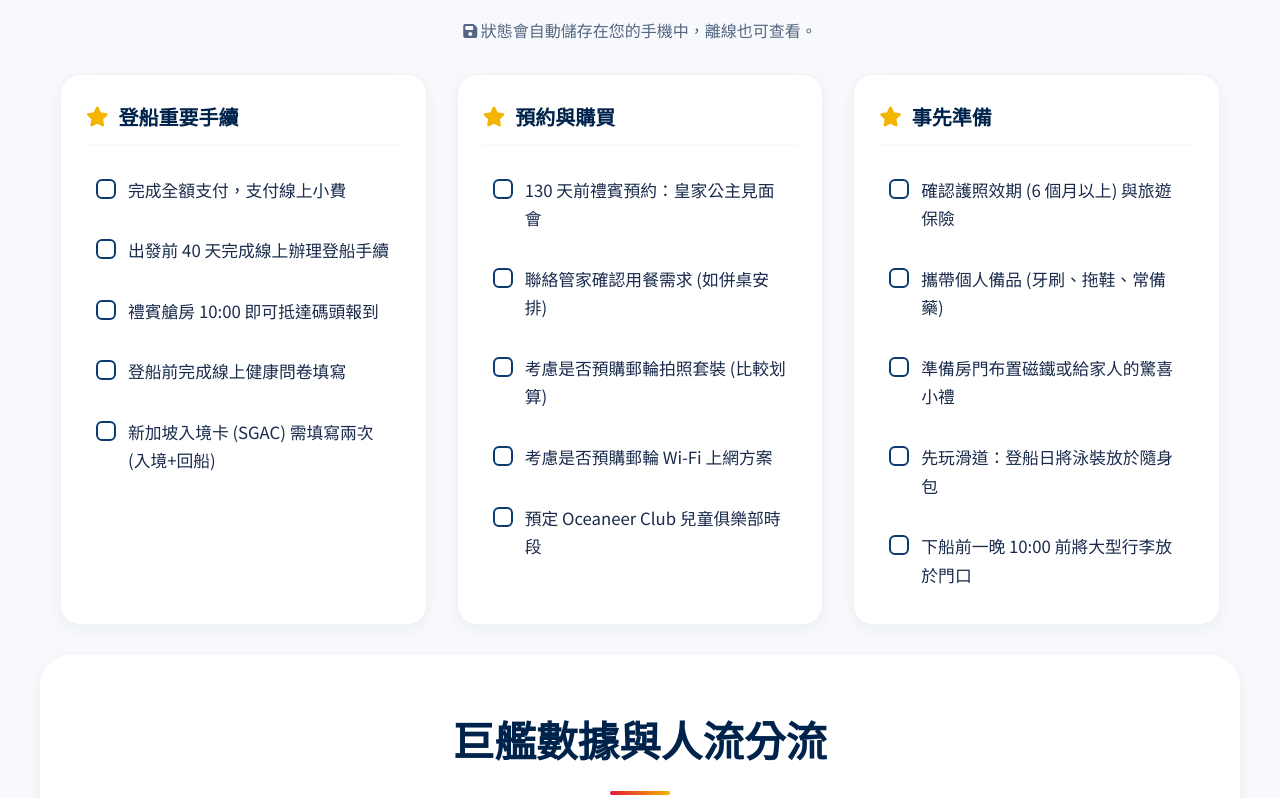
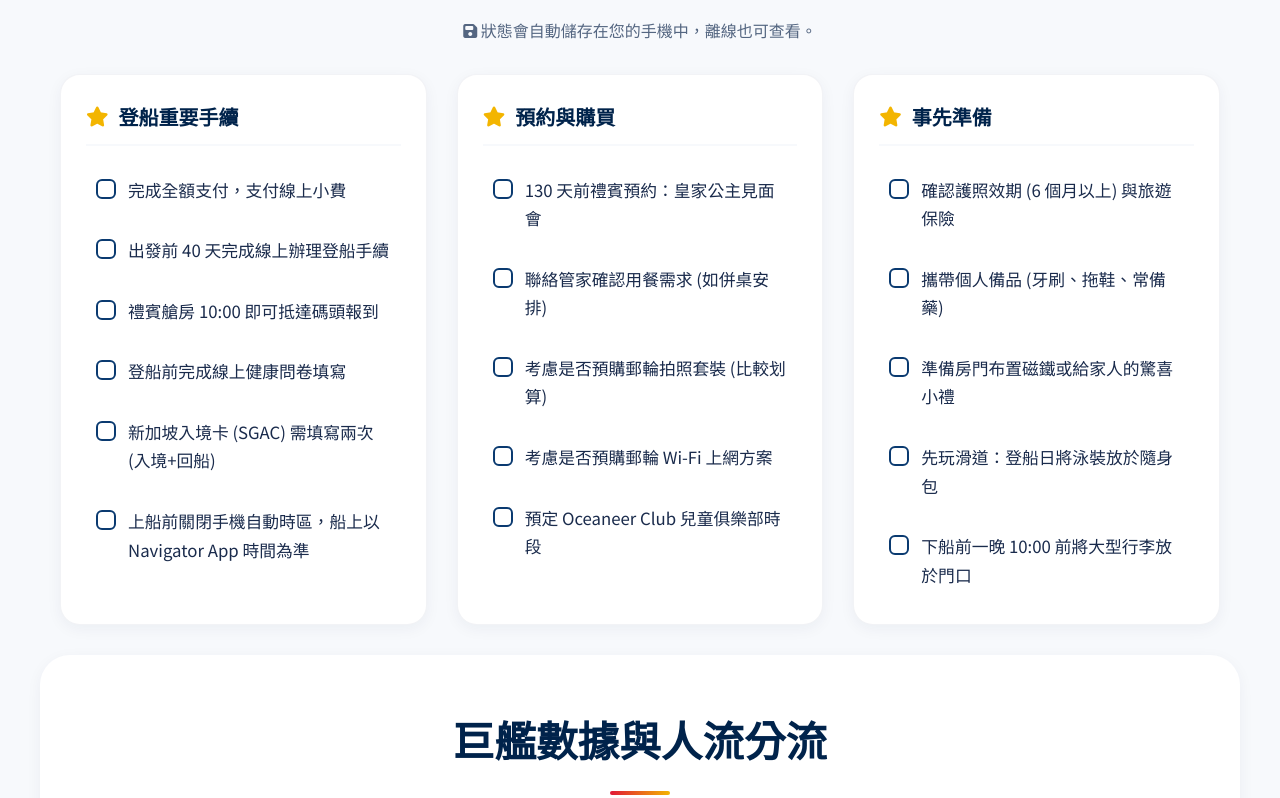
Before and after one commit to esorhjy/cruiseline, a plain HTML site: page index.html in a window 1280 px wide. Shown: the part 3888-4686 px from the top of the page. Drawn offline with nearby package versions, Linux system fonts and the light colour scheme; no server answers; a web font is replaced by a local one.

Commit message:
Add ship time reminder across checklist and playbook

```diff
--- a/data.js
+++ b/data.js
@@ -477,7 +477,8 @@ const checklistData = [
             { id: "online-checkin", text: "出發前 40 天完成線上辦理登船手續" },
             { id: "concierge-10am", text: "禮賓艙房 10:00 即可抵達碼頭報到" },
             { id: "health-form", text: "登船前完成線上健康問卷填寫" },
-            { id: "sgac-twice", text: "新加坡入境卡 (SGAC) 需填寫兩次 (入境+回船)" }
+            { id: "sgac-twice", text: "新加坡入境卡 (SGAC) 需填寫兩次 (入境+回船)" },
+            { id: "phone-timezone-off", text: "上船前關閉手機自動時區，船上以 Navigator App 時間為準" }
         ]
     },
     {
@@ -959,6 +960,16 @@ const playbookGuideData = [
         intro: "把最容易卡在報到前的錯誤先排除。這區只保留網站其他地方沒講清楚的技術準備、資料整理與老手小技巧。",
         items: [
             {
+                title: "手機時間不要自己亂跳，進入公海後一律跟 Navigator App 對時",
+                icon: "fa-solid fa-clock",
+                sourceType: "community",
+                whenToUse: "上船前先設定好，進入公海後每天再確認一次。",
+                action: "上船前先把手機自動調整時區關掉；之後看船上活動、集合或演出時間時，都以 Disney Cruise Line Navigator App 顯示的時間為準。",
+                tripFit: "這趟從新加坡出發，海上行進時手機可能因為鄰近海域訊號或時區判定自己跳 1 小時，但船上活動節奏未必跟著手機變。",
+                caution: "這是非常高風險的實戰提醒：若手機自己跳時區，最容易直接錯過活動、集合或預約時間，所以不要只相信手機狀態列上的時間。",
+                relatedSectionId: "checkin"
+            },
+            {
                 title: "住 DCL 合作飯店的話，接駁車要提早打電話確認",
                 icon: "fa-solid fa-hotel",
                 sourceType: "community",
--- a/index.html
+++ b/index.html
@@ -304,7 +304,7 @@
                 </div>
                 <div class="card-content">
                     <h3>QR、安檢與首日節奏</h3>
-                    <p>建議先把 DCL 線上報到的 <strong>QR code 截圖或列印</strong>；接駁車下車後直接跟指引往前走即可。登船後先吃坐下式午餐，傍晚約 5:30 再到甲板上聽啟航汽笛，整個 Day 1 節奏會很順。</p>
+                    <p>建議先把 DCL 線上報到的 <strong>QR code 截圖或列印</strong>；接駁車下車後直接跟指引往前走即可。<strong>上船前先關閉手機自動時區，進入公海後請以 Navigator App 時間為準。</strong>登船後先吃坐下式午餐，傍晚約 5:30 再到甲板上聽啟航汽笛，整個 Day 1 節奏會很順。</p>
                 </div>
             </div>
         </div>
```
